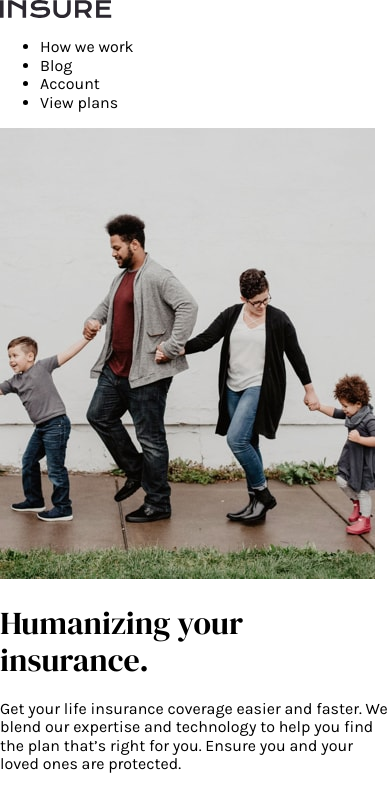
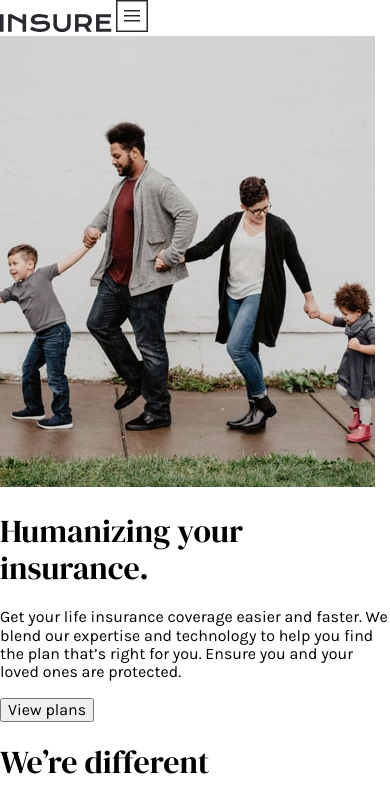
Before and after one commit to eefborromeo/insure-landing, a plain HTML site: page index.html in a window 390 px wide. Shown: the top 786 px of the page. Drawn offline with Linux system fonts and the light colour scheme.

Commit message:
add hamburger icon to nav

```diff
--- a/index.html
+++ b/index.html
@@ -12,12 +12,13 @@
   <header>
     <nav>
       <img src="images/logo.svg" alt="Logo">
-      <ul>
+      <img src="images/icon-hamburger.svg" alt="Menu">
+      <!-- <ul>
         <li>How we work</li>
         <li>Blog</li>
         <li>Account</li>
         <li>View plans</li>
-      </ul>
+      </ul> -->
     </nav>
   </header>
   <main>
```
